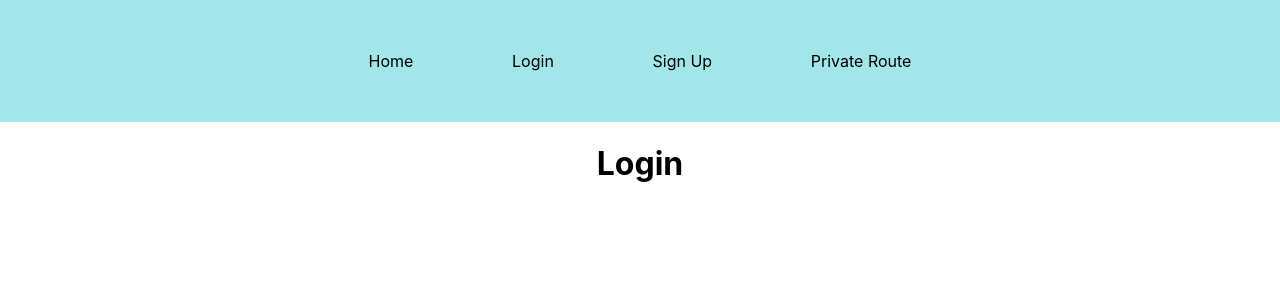
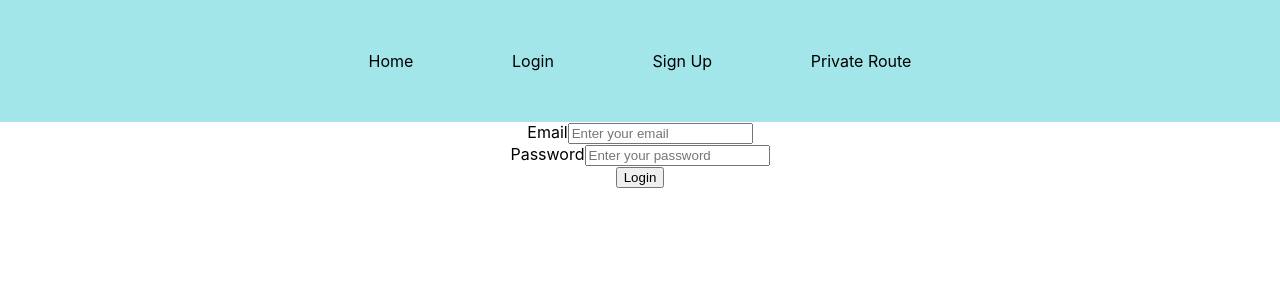
Before and after one commit to otabekakbaroff/Front-End, a React (Create React App) app in the folder business-card/: page /login in a window 1280 px wide. Shown: the top 300 px of the page. Built offline with nearby package versions, Linux system fonts and the light colour scheme.

Commit message:
done with Login

```diff
--- a/business-card/package.json
+++ b/business-card/package.json
@@ -7,6 +7,7 @@
     "@testing-library/react": "^9.3.2",
     "@testing-library/user-event": "^7.1.2",
     "axios": "^0.19.2",
+    "formik": "^2.1.3",
     "react": "^16.12.0",
     "react-dom": "^16.12.0",
     "react-router-dom": "^5.1.2",
--- a/business-card/src/components/Login/Login.js
+++ b/business-card/src/components/Login/Login.js
@@ -1,8 +1,54 @@
-import React from 'react';
+import React from "react";
+import { Formik } from "formik";
 
+const Login = () => (
+  <Formik
+    initialValues={{ email: "", password: "" }}
+    onSubmit={(values, { setSubmitting }) => {
+      setTimeout(() => {
+        console.log("Logging in", values);
+        setSubmitting(false);
+      }, 500);
+    }}>
+    {props => {
+      const {values, touched, errors, isSubmitting, handleChange, handleBlur, handleSubmit} = props;
+      return (
+        <form onSubmit={handleSubmit}>
+          <label htmlFor="email">Email</label>
+          <input
+            name="email"
+            type="text"
+            placeholder="Enter your email"
+            value={values.email}
+            onChange={handleChange}
+            onBlur={handleBlur}
+            className={errors.email && touched.email && "error"}
+          />
+          {errors.email && touched.email && (
+            <div className="input-feedback">{errors.email}</div>
+          )}
+          <br></br>
+          <label htmlFor="email">Password</label>
+          <input
+            name="password"
+            type="password"
+            placeholder="Enter your password"
+            value={values.password}
+            onChange={handleChange}
+            onBlur={handleBlur}
+            className={errors.password && touched.password && "error"}
+          />
+          {errors.password && touched.password && (
+            <div className="input-feedback">{errors.password}</div>
+          )}
+          <br></br>
+          <button type="submit" disabled={isSubmitting}>
+            Login
+          </button>
+        </form>
+      );
+    }}
+  </Formik>
+);
 
-export default function Login(){
-    return(
-        <h1>Login</h1>
-    )
-}
+export default Login;
```
Also changed, not shown: 1 other file (tests, documents, lock files or other folders).
